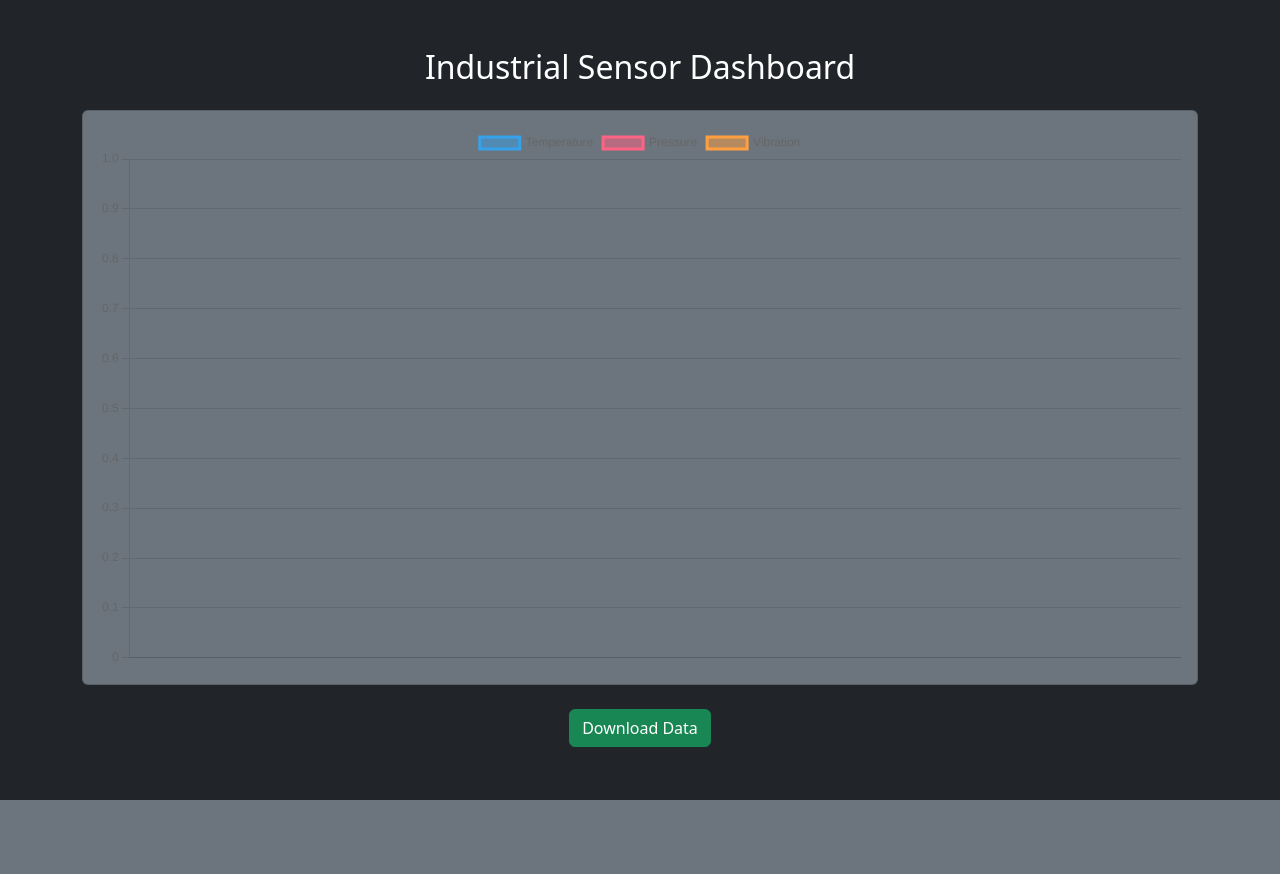
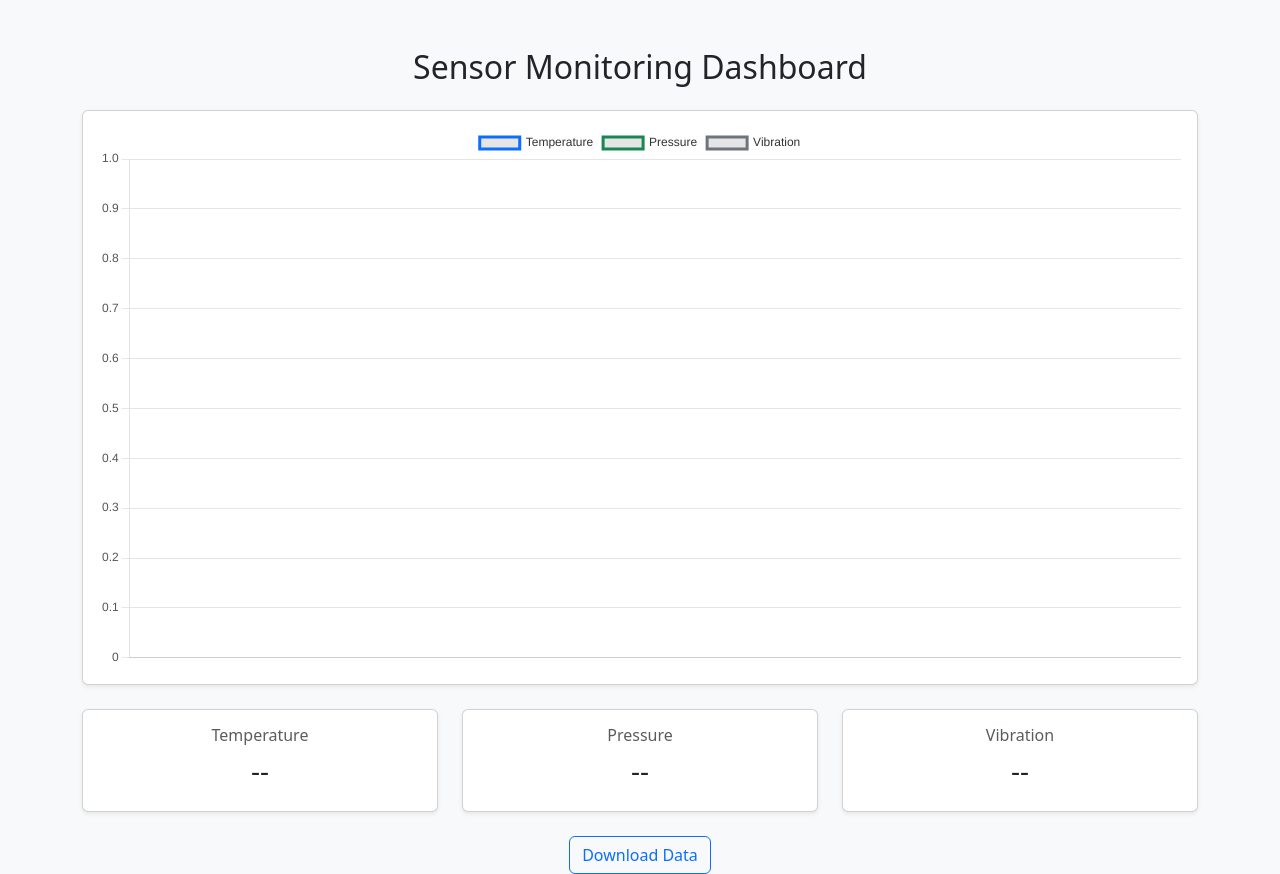
Before and after one commit to nikosmen10/sensor-dashboard, a Flask app: page / in a window 1280 px wide. Before the commit the page ends 800 px from the top, so only its background shows below. Run offline with Flask 3, Linux system fonts and the light colour scheme.

Commit message:
ui improvement clean design

```diff
--- a/templates/index.html
+++ b/templates/index.html
@@ -6,25 +6,47 @@
     <link href="https://cdn.jsdelivr.net/npm/bootstrap@5.3.0/dist/css/bootstrap.min.css" rel="stylesheet">
 </head>
 
-<body class="bg-dark text-white">
+<body class="bg-light">
 
 <div class="container mt-5">
 
-    <h2 class="text-center mb-4">Industrial Sensor Dashboard</h2>
+    <h2 class="text-center mb-4 text-dark">Sensor Monitoring Dashboard</h2>
 
-    <div class="card bg-secondary p-3">
+    <div class="card shadow-sm p-3">
         <canvas id="chart"></canvas>
     </div>
 
-    <div class="mt-4 text-center">
-        <h4 id="temp"></h4>
-        <h4 id="press"></h4>
-        <h4 id="vib"></h4>
-        <h4 id="alert" class="text-danger"></h4>
+    <div class="row text-center mt-4">
+
+        <div class="col-md-4">
+            <div class="card p-3 shadow-sm">
+                <h6 class="text-muted">Temperature</h6>
+                <h3 id="temp" class="text-dark">--</h3>
+            </div>
+        </div>
+
+        <div class="col-md-4">
+            <div class="card p-3 shadow-sm">
+                <h6 class="text-muted">Pressure</h6>
+                <h3 id="press" class="text-dark">--</h3>
+            </div>
+        </div>
+
+        <div class="col-md-4">
+            <div class="card p-3 shadow-sm">
+                <h6 class="text-muted">Vibration</h6>
+                <h3 id="vib" class="text-dark">--</h3>
+            </div>
+        </div>
+
     </div>
 
     <div class="text-center mt-4">
-        <a href="/export" class="btn btn-success">Download Data</a>
+        <h5 id="alert" class="text-danger"></h5>
+    </div>
+
+    <div class="text-center mt-3">
+        <a href="/export" class="btn btn-outline-primary">Download Data</a>
     </div>
 
 </div>
@@ -37,10 +59,28 @@ let chart = new Chart(ctx, {
     data: {
         labels: [],
         datasets: [
-            {label: 'Temperature', data: []},
-            {label: 'Pressure', data: []},
-            {label: 'Vibration', data: []}
+            {label: 'Temperature', data: [], borderColor: '#0d6efd'},
+            {label: 'Pressure', data: [], borderColor: '#198754'},
+            {label: 'Vibration', data: [], borderColor: '#6c757d'}
         ]
+    },
+    options: {
+        responsive: true,
+        plugins: {
+            legend: {
+                labels: {
+                    color: '#333'
+                }
+            }
+        },
+        scales: {
+            x: {
+                ticks: { color: '#555' }
+            },
+            y: {
+                ticks: { color: '#555' }
+            }
+        }
     }
 });
 
@@ -60,12 +100,12 @@ async function fetchData() {
 
     chart.update();
 
-    document.getElementById("temp").innerText = "Temperature: " + data.sensors.temperature;
-    document.getElementById("press").innerText = "Pressure: " + data.sensors.pressure;
-    document.getElementById("vib").innerText = "Vibration: " + data.sensors.vibration;
+    document.getElementById("temp").innerText = data.sensors.temperature;
+    document.getElementById("press").innerText = data.sensors.pressure;
+    document.getElementById("vib").innerText = data.sensors.vibration;
 
     if(data.alert){
-        document.getElementById("alert").innerText = "⚠ High Temperature!";
+        document.getElementById("alert").innerText = "⚠ High Temperature Alert";
     } else {
         document.getElementById("alert").innerText = "";
     }
```
